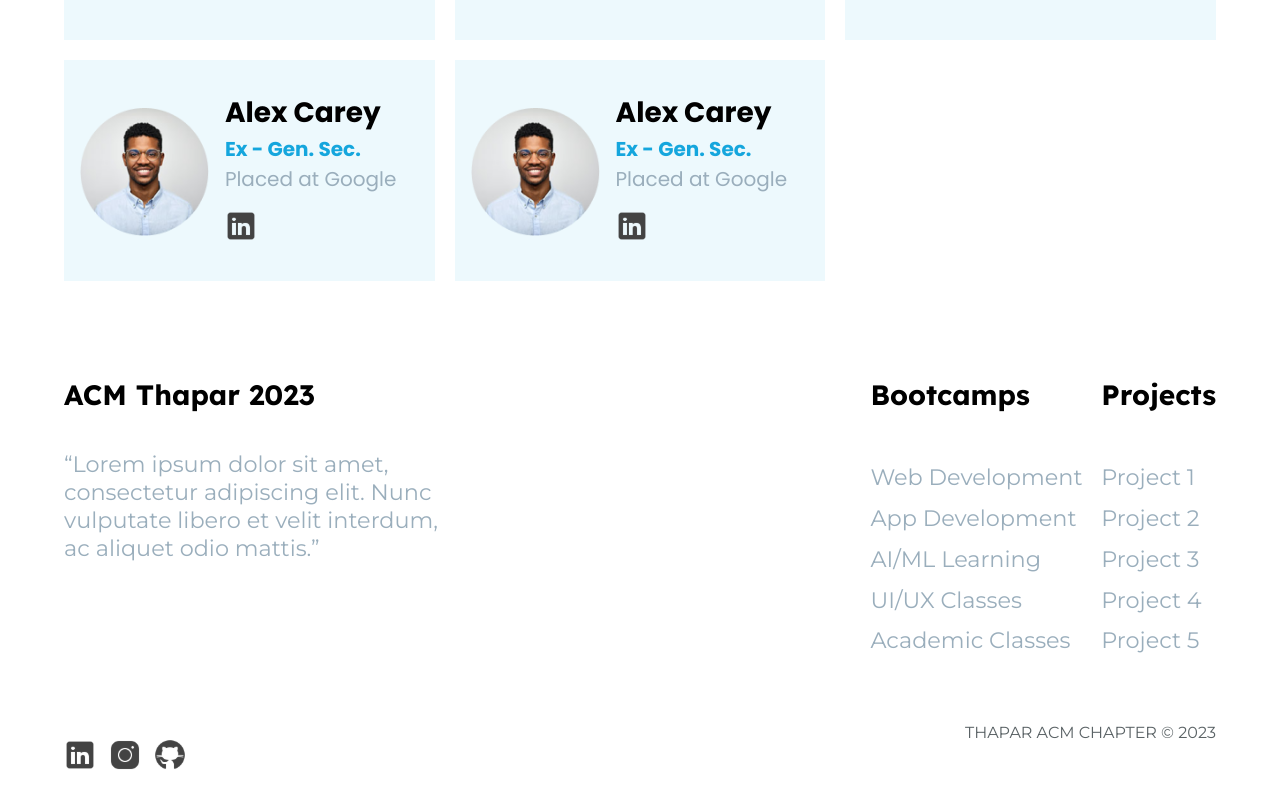
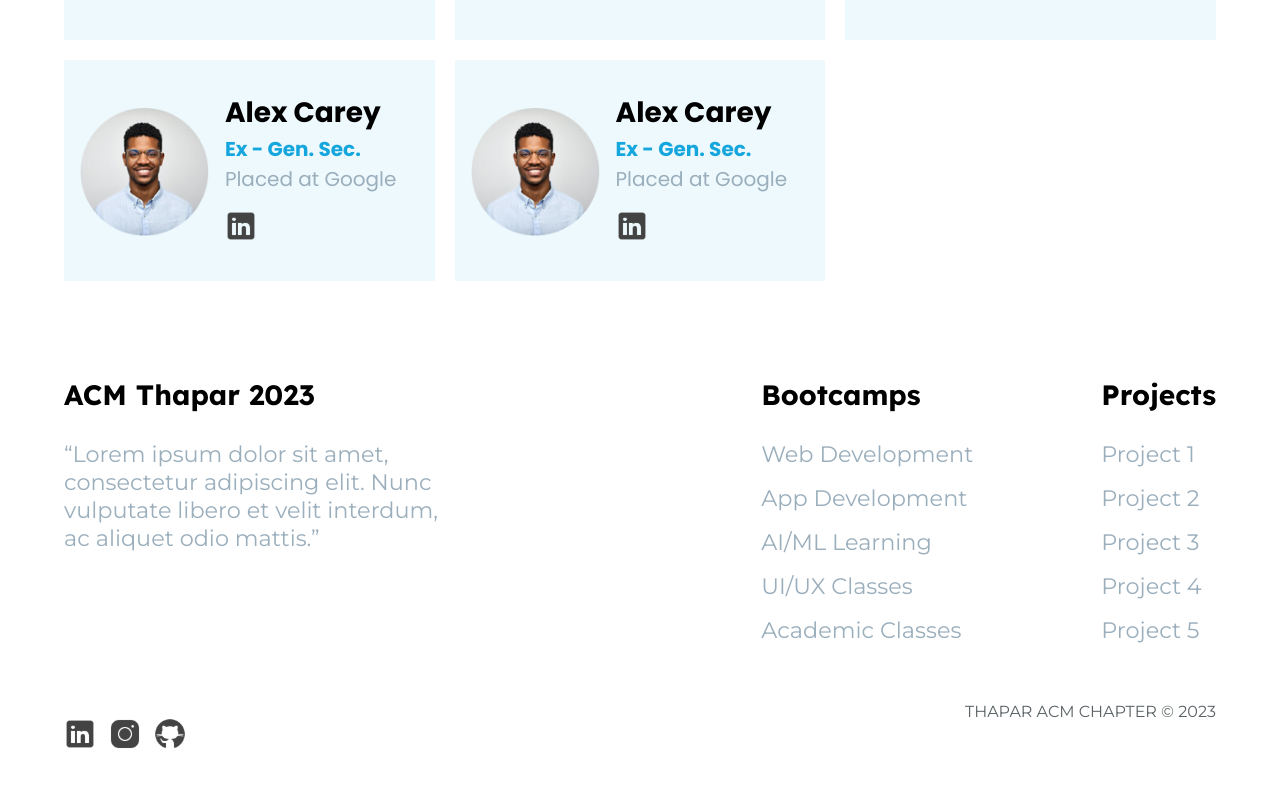
Before and after one commit to ACM-Thapar/ACM-Website, a React (Vite) app: page /alumni in a window 1280 px wide. Shown: the part 1130-1930 px from the top of the page. After the commit the page ends 1909 px from the top, so only its background shows below. Built offline with nearby package versions, Linux system fonts and the light colour scheme.

Commit message:
footer fixes

```diff
--- a/src/App.jsx
+++ b/src/App.jsx
@@ -17,7 +17,7 @@ function App() {
     <Fragment>
       {/* <Loader /> */}
     <div>
-      <Navbar/>
+      {/* <Navbar/> */}
   <Routes>
     <Route exact path="/" element={<Home />} />
     <Route path="/events" element={<Events />} />
--- a/src/Components/Footer/Footer.jsx
+++ b/src/Components/Footer/Footer.jsx
@@ -14,36 +14,36 @@ const Footer = () => {
         <div className={styles.section}>
             <div className={styles.mainbox} >
                 <div className={styles.info}>
-                    <div>
+
                         <h2>{subtitle}</h2>
                         <p className={styles.context}>{info}</p>
-                    </div>
+
                 </div>
                 <div className={styles.outerinfo}>
                 <div className={styles.info}>
-                    <div>
+                    {/* <div> */}
                         <h2>{subtitle1}</h2>
-                    </div>
-                    <div>
+                    {/* </div> */}
+                    {/* <div> */}
                     {bootcamps.slice(0, 5).map((item, index) => {
                     return (
                     <p key={index}><a href='/'>{item.name}</a></p>
                     );
                     })}
 
-                    </div>
+                    {/* </div> */}
                 </div>
                 <div className={styles.info}>
-                    <div>
+                    {/* <div> */}
                         <h2>{subtitle2}</h2>
-                    </div>
-                    <div>
+                    {/* </div>
+                    <div> */}
                     {projectcount.slice(0, 5).map ((item, index) => {
                         return (
                         <p key={index}><a href='/team'>{item.name}</a></p>
                         );
                     })}
-                    </div>
+                    {/* </div>   */}
                 </div>
                 </div>
             </div>
--- a/src/Components/Footer/Footer.module.css
+++ b/src/Components/Footer/Footer.module.css
@@ -3,11 +3,13 @@
     flex-direction: column;
     width: 90%;
     margin: 0 auto;
+    gap: 2rem;
 }
 .mainbox{
 	display: flex;
 	justify-content: space-between;
-    height: 40vh;
+    gap: 2rem;
+    /* height: 40vh; */
 }
 
 .info {
@@ -16,30 +18,50 @@
     padding-left: 2vw; */
     display: flex;
     flex-direction: column;
+    gap: clamp(0.5rem,1.25vw,1rem);
 	/* flex: 1; */
     /* width: 40%; */
 }
 
-.info:first-child {
-	 /* padding-right: 35vw; */
+/* .info:first-child {
+	 padding-right: 35vw;
      width: 70%;
-  }
+      flex: 1;
+  } */
+
 
   .info h2 {
     font-family: var(--titleFont);
-    margin-bottom: clamp(1.5rem, 3vw, 2.5rem);
-    font-size: clamp(1.5rem, 3vw, 1.75rem);
+    margin-bottom: clamp(0.2rem,1vw,  0.75rem);
+    /* margin-bottom: clamp(1.5rem, 3vw, 2.5rem); */
+    font-size: clamp(1.25rem, 3vw, 1.75rem);
 }
 
 .info p {
     color: var(--gray);
-    font-size: clamp(1.2rem, 2.5vw, 1.4rem);
-    margin-top: clamp(0.8rem, 1.5vw, 1vw);
+    font-size: clamp(0.8rem, 2.5vw, 1.4rem);
+    /* margin-top: clamp(0.8rem, 1.5vw, 1vw);see yaha pe tere clamp galat hai */
     font-family: var(--footerFont);
 }
 
+.outerinfo{
+    display: flex;
+    /* gap: clamp(0rem,12vw,10rem); */
+    /* width: 30%; */
+    gap: 8rem;
+    /* justify-content: space-between; */
+
+}
+.context{
+    /* width: clamp(22rem,35vw,32rem); */
+    /* width: clamp(25rem,38vw,35rem); */
+    width: 30vw;
+}
 /* For mobile devices */
-@media screen and (max-width: 767px) {
+@media screen and (max-width: 600px) {
+    /* .section{
+        width: inherit;
+    }
     .info h2 {
         font-size: clamp(1.25rem, 5vw, 1.5rem);
         margin-bottom: clamp(0.25rem, 1.5vw, 0.5rem);
@@ -51,19 +73,27 @@
         width: clamp(21rem, 10vw, 22rem);
     }
 
-    .mainbox{
-        flex-direction: column;
-        margin-bottom: clamp(2.5rem, 2vw,2rem);
-        height: clamp(18rem, 2vw, 19rem);
-    }
+
 
     .outerinfo .info:nth-child(2){
         margin-left: clamp(9rem, 2vw, 9.5rem);
+    } */
+    .context{
+        width: 100%;
     }
-
+    .outerinfo{
+        justify-content: start;
+        width: 80%;
+        gap: 7vw;
+    }
+    .mainbox{
+        flex-direction: column;
+        /* margin-bottom: clamp(2.5rem, 2vw,2rem);
+        height: clamp(18rem, 2vw, 19rem); */
+    }
     .contact{
         flex-direction: column-reverse;
-        padding-bottom: clamp(2rem, 2vw, 2.5rem);
+        padding-bottom: 5rem;
     }
 }
 .info a{
@@ -77,9 +107,7 @@
     margin-right: 0.5vw; */
 }
 
-.context{
-    width: 30vw;
-}
+
 
 .contact{
 	/* margin: 5vw 0 2vw 2vw; */
@@ -105,13 +133,6 @@
     gap: 1vw;
 }
 
-.outerinfo{
-    display: flex;
-    /* gap: 10vw; */
-    width: 30%;
-    justify-content: space-between;
-}
-
 
 
 .outerinfo .info:nth-child(2){
--- a/src/Components/Sponser/Sponser.module.css
+++ b/src/Components/Sponser/Sponser.module.css
@@ -9,8 +9,7 @@
 }
 
 .main img{
-    height: clamp(15rem,50vw,45rem);
-    width: clamp(24rem,85vw,80rem);
+    height: clamp(12rem,52vw,50rem);
     margin-bottom: 3vw;
 }
 .headingdiv{
```
